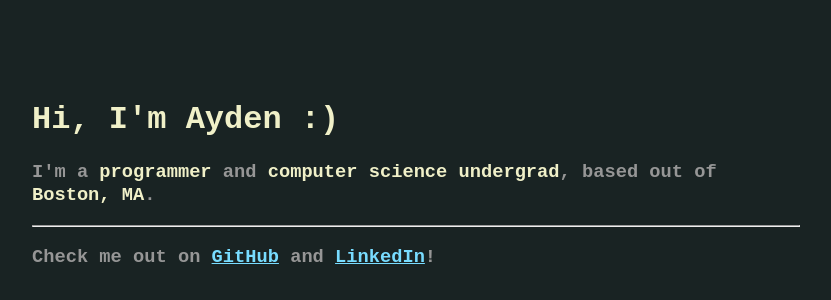
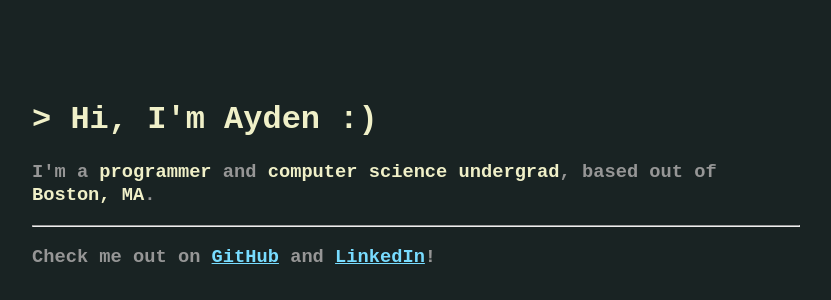
Before and after one commit to leiDnedyA/portfolio-site-v2, a React (Vite) app: page / in a window 1280 px wide. Shown: the part 80-380 px from the top of the page, without its empty margins (224-1055 px from the left). Built offline with nearby package versions, Linux system fonts and the light colour scheme.

Commit message:
Added autotyping text

```diff
--- a/src/App.tsx
+++ b/src/App.tsx
@@ -1,4 +1,5 @@
 import './App.css'
+import TypingText from './Components/TypingText';
 
 const GITHUB_LINK = 'https://github.com/leiDnedyA';
 const LINKEDIN_LINK = 'https://www.linkedin.com/in/ayden-diel-9b0972191/';
@@ -7,7 +8,7 @@ function App() {
 
   return (
     <>
-      <h1><strong>Hi, I'm Ayden :&#41;</strong></h1>
+      <TypingText>&gt; Hi, I'm Ayden :&#41;</TypingText>
       <h3>I'm a <strong>programmer</strong> and <strong>computer science undergrad</strong>, based out of <strong>Boston, MA</strong>.</h3>
       <hr/>
       <h3>Check me out on <a href={GITHUB_LINK}>GitHub</a> and <a href={LINKEDIN_LINK}>LinkedIn</a>!</h3>
--- /dev/null
+++ b/src/Components/TypingText.tsx
@@ -0,0 +1,23 @@
+import React, { useState, useEffect } from 'react';
+
+const CHAR_DELAY = 50;
+
+function TypingText({ children }: { children: string }): React.JSX.Element {
+    const [currText, setCurrText] = useState('');
+
+    useEffect(() => {
+        const interval = setInterval(() => {
+            setCurrText(prevText => {
+                if (prevText.length == children.length) {
+                    clearInterval(interval);
+                    return prevText;
+                }
+                return prevText + children[prevText.length]
+            });
+        }, CHAR_DELAY);
+    }, []);
+
+    return <h1><strong>{currText.length > 0 ? currText : '>'}</strong></h1>;
+}
+
+export default TypingText;
```
